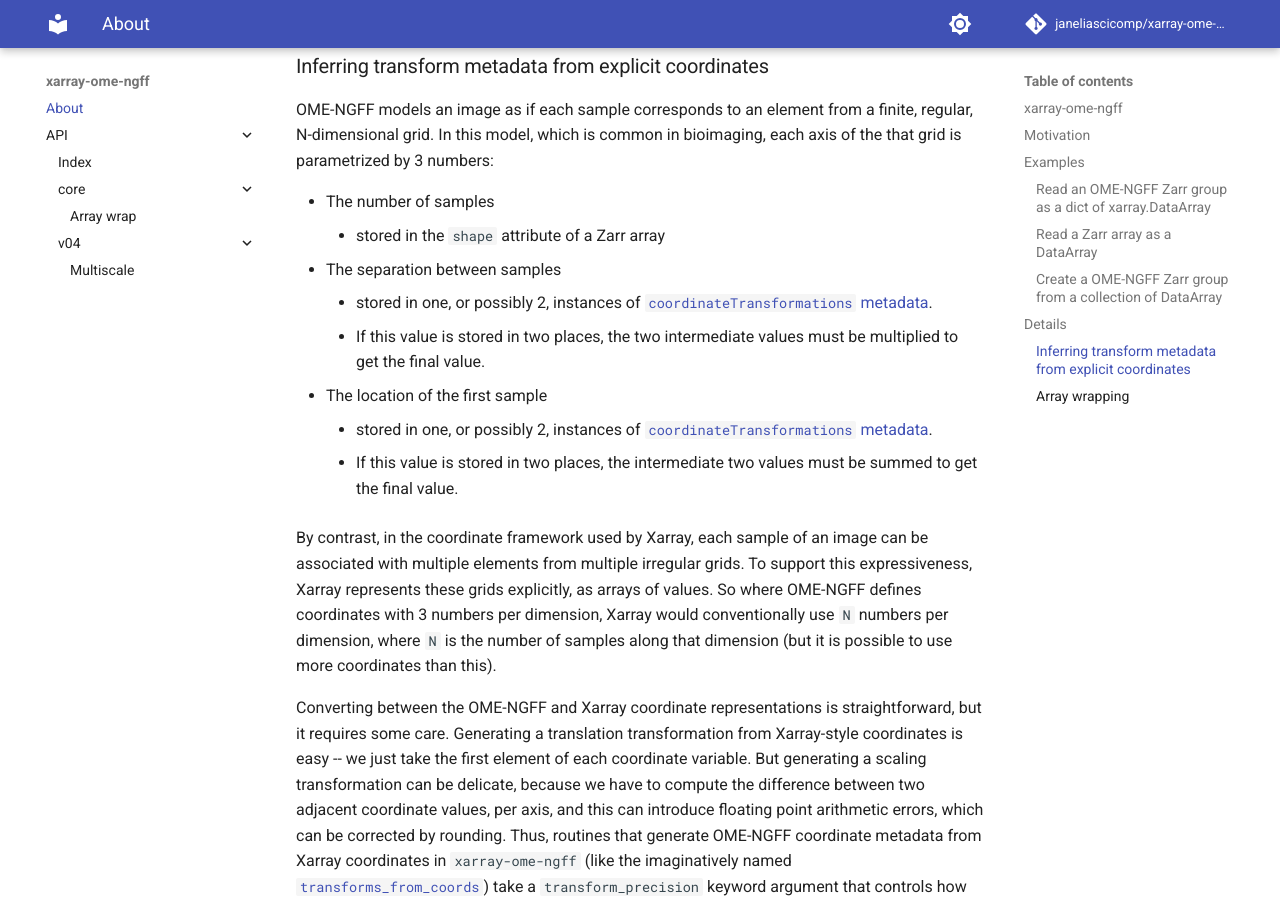
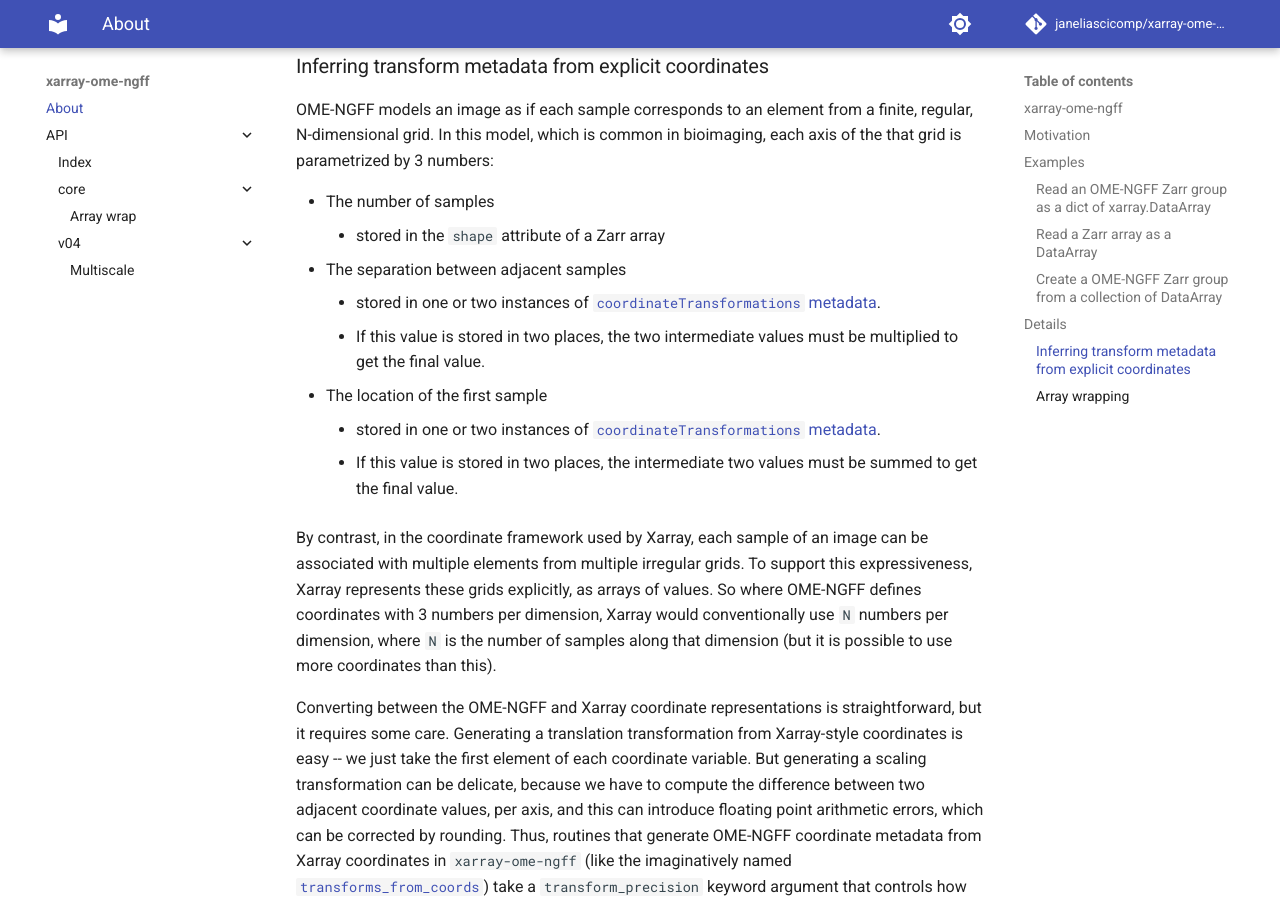
Before and after one commit to JaneliaSciComp/xarray-ome-ngff, an MkDocs documentation site: the page built from docs/index.md, in a window 1280 px wide and 900 px high, scrolled down 4703 px. Built offline with MkDocs 1.6.1 and Material for MkDocs 9.7.7, drawn with Linux system fonts in a browser that asks for light colours; comment, search, counter and statistics services are not loaded.

Commit message:
docs: alter language in coordiante inference section

```diff
--- a/docs/index.md
+++ b/docs/index.md
@@ -227,11 +227,11 @@ OME-NGFF models an image as if each sample corresponds to an element from a fini
 
 - The number of samples
     - stored in the `shape` attribute of a Zarr array
-- The separation between samples
-    - stored in one, or possibly 2, instances of [`coordinateTransformations` metadata](https://ngff.openmicroscopy.org/0.4/index.html#trafo-md).
+- The separation between adjacent samples
+    - stored in one or two instances of [`coordinateTransformations` metadata](https://ngff.openmicroscopy.org/0.4/index.html#trafo-md).
     - If this value is stored in two places, the two intermediate values must be multiplied to get the final value.
 - The location of the first sample
-    - stored in one, or possibly 2, instances of [`coordinateTransformations` metadata](https://ngff.openmicroscopy.org/0.4/index.html#trafo-md).
+    - stored in one or two instances of [`coordinateTransformations` metadata](https://ngff.openmicroscopy.org/0.4/index.html#trafo-md).
     - If this value is stored in two places, the intermediate two values must be summed to get the final value.
 
 By contrast, in the coordinate framework used by Xarray, each sample of an image can be associated with multiple elements from multiple irregular grids. To support this expressiveness, Xarray represents these grids explicitly, as arrays of values. So where OME-NGFF defines coordinates with 3 numbers per dimension, Xarray would conventionally use `N` numbers per dimension, where `N` is the number of samples along that dimension (but it is possible to use more coordinates than this).
```
